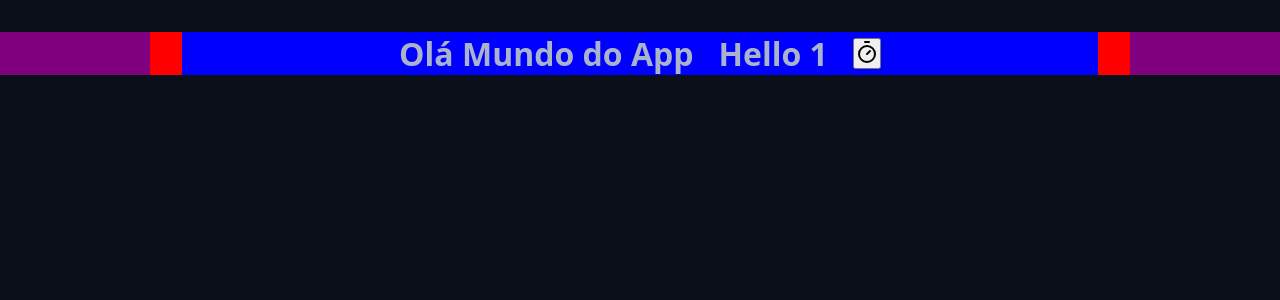
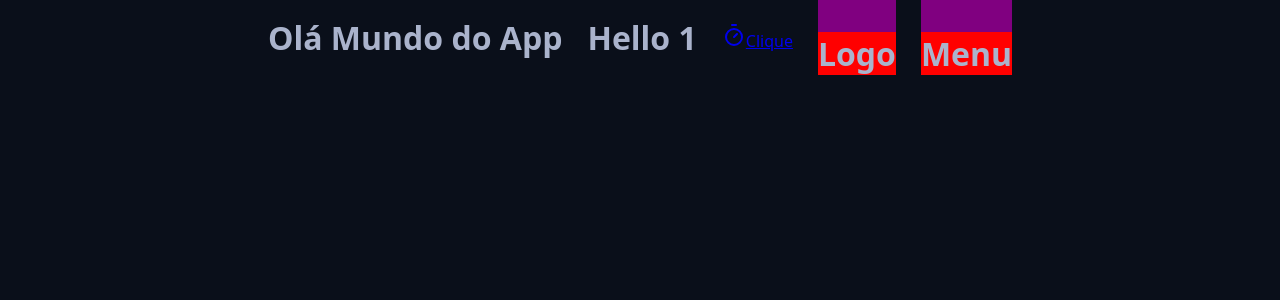
Before and after one commit to matheus-nicolau/pomodoro-app, a React (Vite) app: page / in a window 1280 px wide. Shown: the top 300 px of the page. Built offline with nearby package versions, Linux system fonts and the light colour scheme.

Commit message:
feat: implements the start to atomic design.

```diff
--- a/src/App.tsx
+++ b/src/App.tsx
@@ -1,13 +1,5 @@
-import './styles/global.css';
+import './global/global.css';
 import { createRoot } from 'react-dom/client';
-import { Hello } from './components/hello/Hello';
+import { Hello } from './components/organisms/hello/Hello';
 
-createRoot(document.getElementById('root')!).render(
-  <div className='container-fluid'>
-    <div className='container'>
-      <div className='content'>
-        <Hello />
-      </div>
-    </div>
-  </div>,
-);
+createRoot(document.getElementById('root')!).render(<Hello />);
--- /dev/null
+++ b/src/components/atoms/menuMainButton/MenuMainButton.tsx
@@ -0,0 +1,14 @@
+import { TimerIcon } from 'lucide-react';
+
+function MenuMainButton() {
+  return (
+    <>
+      <a href='#'>
+        <TimerIcon />
+        Clique
+      </a>
+    </>
+  );
+}
+
+export default MenuMainButton;
--- a/src/components/hello/Hello.tsx
+++ /dev/null
@@ -1,15 +0,0 @@
-import style from './Hello.module.css';
-import { Heading } from '../heading/Heading';
-import { TimerIcon } from 'lucide-react';
-
-export function Hello() {
-  return (
-    <div className={style.text}>
-      <h1 className='hello'>Olá Mundo do App</h1>
-      <Heading>Hello 1</Heading>
-      <button>
-        <TimerIcon />
-      </button>
-    </div>
-  );
-}
--- /dev/null
+++ b/src/components/molecules/mainList/MainList.module.css
@@ -0,0 +1,14 @@
+.containerFluid {
+  background-color: purple;
+}
+
+.container {
+  max-width: 98rem;
+  background-color: red;
+  margin: 0 auto;
+}
+
+.content {
+  background-color: blue;
+  margin: 3.2rem;
+}
--- /dev/null
+++ b/src/components/molecules/mainList/MainList.tsx
@@ -0,0 +1,18 @@
+import style from './MainList.module.css';
+
+type MainListProps = {
+  children: React.ReactNode;
+};
+
+function MainList({ children }: MainListProps) {
+  return (
+    <div className={style.containerFluid}>
+      <div className={style.container}>
+        <div className={style.content}></div>
+        {children}
+      </div>
+    </div>
+  );
+}
+
+export default MainList;
--- /dev/null
+++ b/src/components/organisms/hello/Hello.tsx
@@ -0,0 +1,21 @@
+import style from './Hello.module.css';
+import { Heading } from '../../molecules/heading/Heading';
+import MainList from '../../molecules/mainList/MainList';
+import { TimerIcon } from 'lucide-react';
+import MenuMainButton from '../../atoms/menuMainButton/MenuMainButton';
+
+export function Hello() {
+  return (
+    <div className={style.text}>
+      <h1 className='hello'>Olá Mundo do App</h1>
+      <Heading>Hello 1</Heading>
+      <MenuMainButton />
+      <MainList>
+        <Heading>Logo</Heading>
+      </MainList>
+      <MainList>
+        <Heading>Menu</Heading>
+      </MainList>
+    </div>
+  );
+}
--- a/src/styles/global.css
+++ b/src/global/global.css
@@ -17,18 +17,3 @@ body {
   background: var(--gray-900);
   color: var(--gray-300);
 }
-
-.container-fluid {
-  background-color: purple;
-}
-
-.container {
-  max-width: 98rem;
-  background-color: red;
-  margin: 0 auto;
-}
-
-.content {
-  background-color: blue;
-  margin: 3.2rem;
-}
```
Also changed, not shown: src/components/atoms/menuMainButton/MenuMainButton.module.css (added), src/components/molecules/heading/Heading.module.css (renamed from src/components/heading/Heading.module.css), src/components/molecules/heading/Heading.tsx (renamed from src/components/heading/Heading.tsx), src/components/organisms/hello/Hello.module.css (renamed from src/components/hello/Hello.module.css), src/global/theme.css (renamed from src/styles/theme.css), 1 other file (tests, documents, lock files or other folders).
